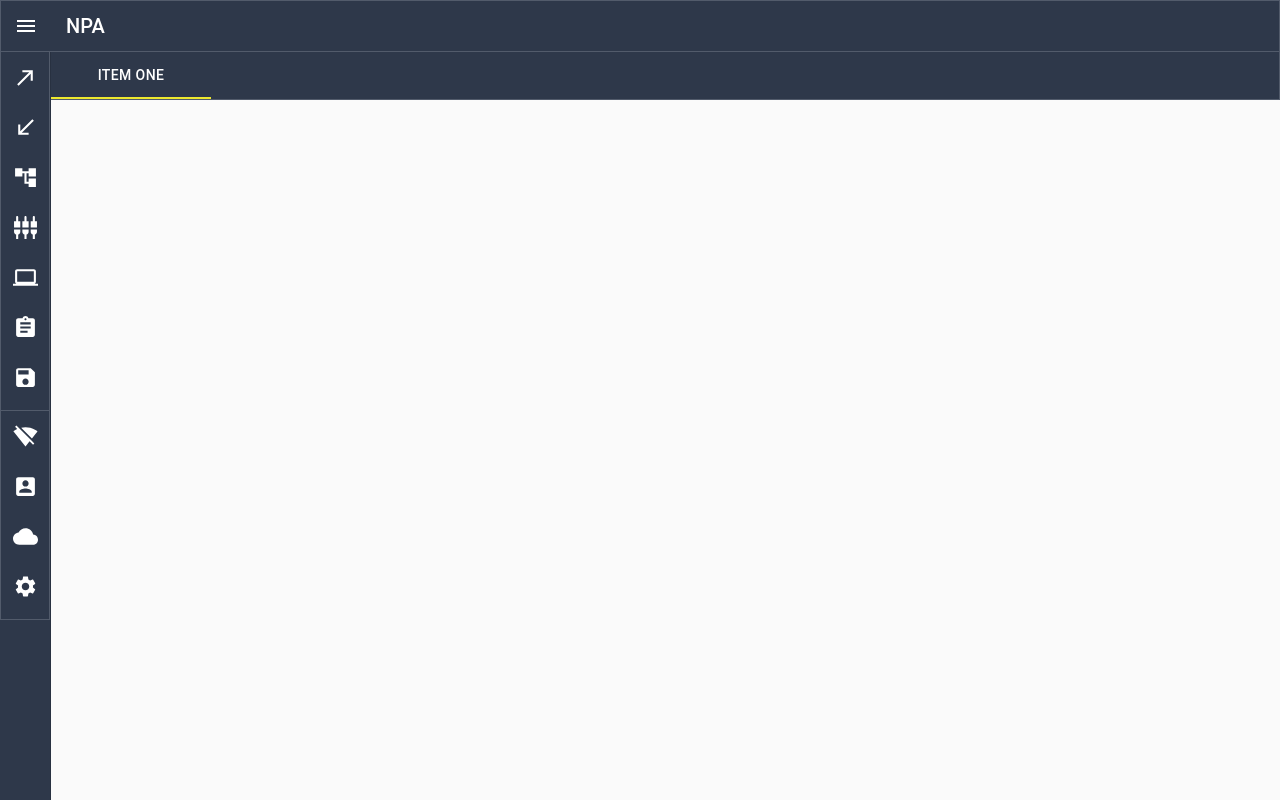
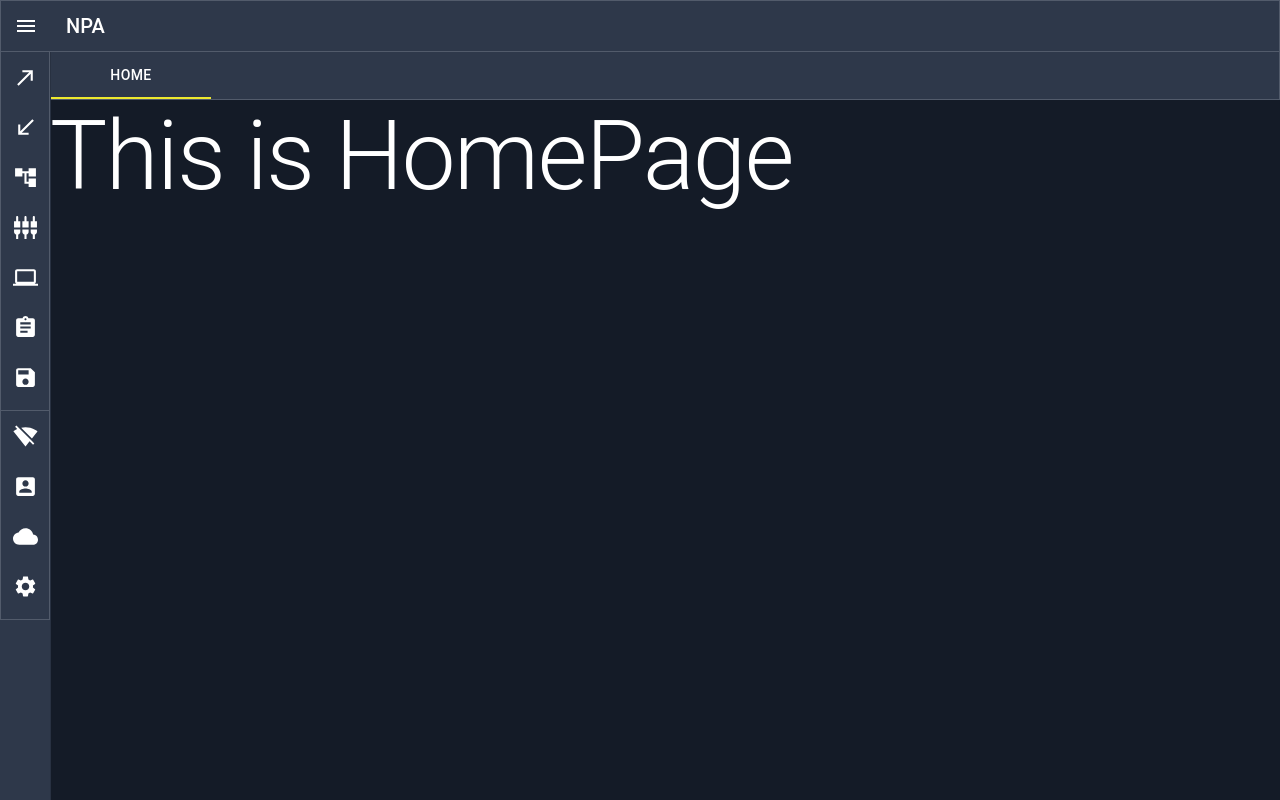
Before and after one commit to Janus022012/NPA, a React app in the folder client/: page / in a window 1280 px wide. Built offline with nearby package versions, Linux system fonts and the light colour scheme.

Commit message:
メインメニューを作成しました。

```diff
--- a/client/src/components/App.tsx
+++ b/client/src/components/App.tsx
@@ -1,12 +1,14 @@
 import React from 'react';
 import AppBar from './ui/AppBar/AppBar';
 import ScrollableTab from './ui/ScrollableTab/ScrollableTab';
+import HomePage from './ui/HomePage/HomePage';
 
 export const App = () => {
   return (
     <React.Fragment>
       <AppBar />
       <ScrollableTab />
+      <HomePage />
     </React.Fragment>
   );
 };
--- a/client/src/components/ui/Drawer/Drawer.tsx
+++ b/client/src/components/ui/Drawer/Drawer.tsx
@@ -38,6 +38,7 @@ import {
   TOOLBAR_HEIGHT,
 } from '../../../const/const';
 import { RootState } from '../../../state/redux/stores';
+import AppBar from '@material-ui/core/AppBar';
 
 const useStyles = makeStyles((theme: Theme) =>
   createStyles({
@@ -92,7 +93,7 @@ const useStyles = makeStyles((theme: Theme) =>
   }),
 );
 
-export const Drawer = (props: any) => {
+export const Drawer = () => {
   const classes = useStyles();
   const dispatch = useDispatch();
   const open = useSelector((state: RootState) => state.drawer.openDrawer);
--- /dev/null
+++ b/client/src/components/ui/HomePage/HomePage.tsx
@@ -0,0 +1,49 @@
+import React from 'react';
+import { useSelector } from 'react-redux';
+import { createStyles, makeStyles, Theme } from '@material-ui/core/styles';
+import clsx from 'clsx';
+
+import Typography from '@material-ui/core/Typography';
+import {
+  DRAWER_CLOSE_WIDTH,
+  DRAWER_OPEN_WIDTH,
+  TOP_HEIGHT,
+} from '../../../const/const';
+import zIndex from '../../../theme/zIndex';
+import { RootState } from '../../../state/redux/stores';
+
+const useStyles = makeStyles((theme: Theme) =>
+  createStyles({
+    root: {
+      display: 'flex',
+      backgroundColor: theme.palette.secondary.dark,
+      // TODO theme経由にする。
+      zIndex: zIndex.content,
+      padding: `${TOP_HEIGHT} 0px 0px ${DRAWER_CLOSE_WIDTH}`,
+      height: `calc(100vh - ${TOP_HEIGHT})`,
+      color: 'white',
+    },
+    rootShift: {
+      paddingLeft: DRAWER_OPEN_WIDTH,
+      transition: theme.transitions.create(['width', 'margin'], {
+        easing: theme.transitions.easing.sharp,
+        duration: theme.transitions.duration.enteringScreen,
+      }),
+    },
+  }),
+);
+
+const HomePage = () => {
+  const classes = useStyles();
+  const open = useSelector((state: RootState) => state.drawer.openDrawer);
+  return (
+    <div
+      className={clsx(classes.root, {
+        [classes.rootShift]: open,
+      })}>
+      <Typography variant={'h1'}>This is HomePage</Typography>
+    </div>
+  );
+};
+
+export default HomePage;
--- a/client/src/components/ui/ScrollableTab/ScrollableTab.tsx
+++ b/client/src/components/ui/ScrollableTab/ScrollableTab.tsx
@@ -24,18 +24,16 @@ const useStyles = makeStyles((theme: Theme) => ({
   root: {
     display: 'flex',
     flexGrow: 1,
+  },
+  scrollableTab: {
     paddingTop: TOOLBAR_HEIGHT,
     paddingLeft: DRAWER_CLOSE_WIDTH,
-  },
-  scrollableTab: {
     // TODO theme経由にする。
     zIndex: zIndex.tab,
-    width: `calc(100% - ${DRAWER_CLOSE_WIDTH}px)`,
     border: `solid 1px ${theme.palette.secondary.light}`,
   },
   scrollableTabShift: {
     paddingLeft: DRAWER_OPEN_WIDTH,
-    width: `calc(100% - ${DRAWER_OPEN_WIDTH}px)`,
     transition: theme.transitions.create(['width', 'margin'], {
       easing: theme.transitions.easing.sharp,
       duration: theme.transitions.duration.enteringScreen,
@@ -59,7 +57,7 @@ const ScrollableTab = () => {
   return (
     <div className={classes.root}>
       <AppBar
-        position="static"
+        position="fixed"
         color="secondary"
         elevation={0}
         className={clsx(classes.scrollableTab, {
@@ -72,8 +70,8 @@ const ScrollableTab = () => {
           textColor="inherit"
           variant="scrollable"
           scrollButtons="auto"
-          aria-label="scrollable auto tabs example">
-          <Tab label="Item One" {...a11yProps(0)} />
+          aria-label="scrollable auto tabs">
+          <Tab label="Home" {...a11yProps(0)} />
         </Tabs>
       </AppBar>
     </div>
--- a/client/src/const/const.ts
+++ b/client/src/const/const.ts
@@ -1,3 +1,4 @@
+export const TOP_HEIGHT = '100px';
 export const TOOLBAR_HEIGHT = '50px';
 export const DRAWER_OPEN_WIDTH = '300px';
 export const DRAWER_CLOSE_WIDTH = '50px';
--- a/client/src/theme/zIndex.ts
+++ b/client/src/theme/zIndex.ts
@@ -4,6 +4,8 @@ const zIndex: ZIndexType = {
   appBar: 1200,
   drawer: 1100,
   tab: 1000,
+  content: 900,
+  modal: 2000,
 };
 
 export default zIndex;
--- a/client/src/type/Style/ZIndex.ts
+++ b/client/src/type/Style/ZIndex.ts
@@ -2,4 +2,6 @@ export type ZIndexType = {
   appBar: number;
   drawer: number;
   tab: number;
+  content: number;
+  modal: number;
 };
```
